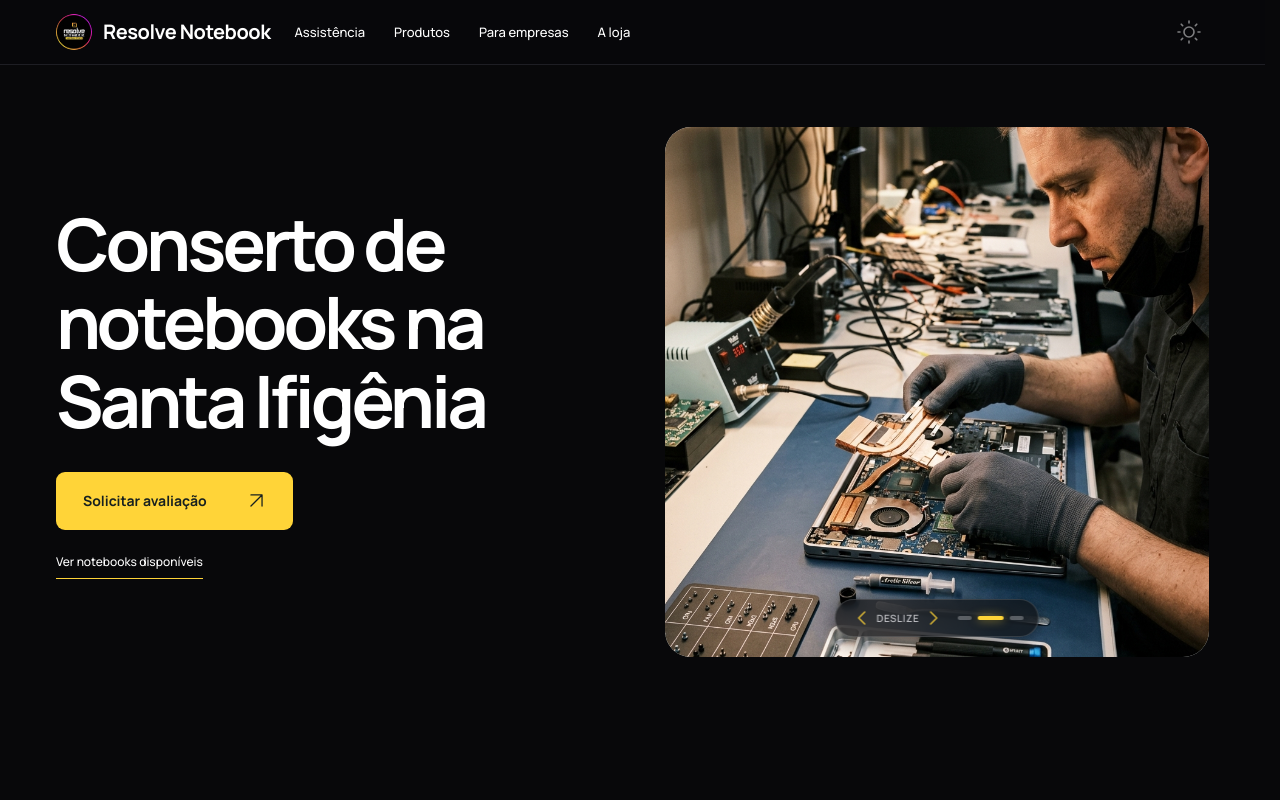
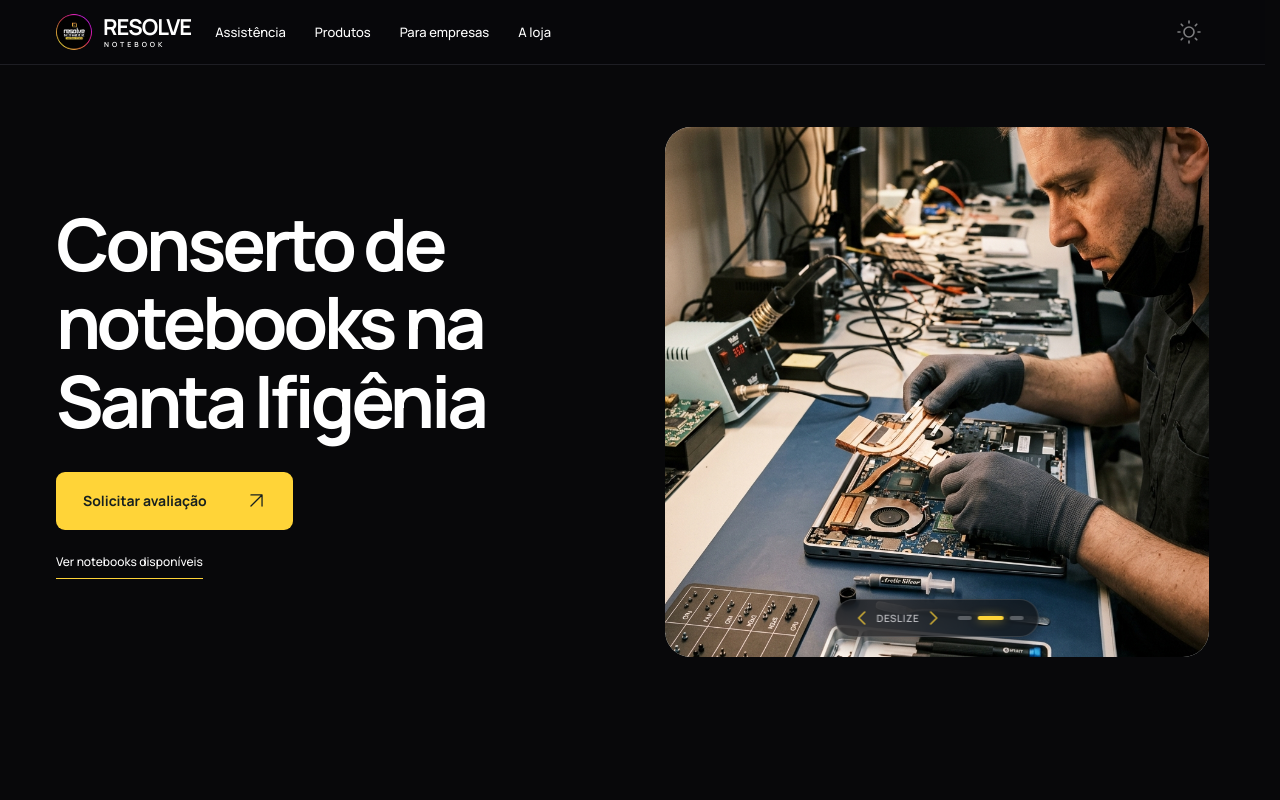
Before and after one commit to atendimentoactionsolutions-web/resolve-notebook, a React (Vite) app: page / in a window 1280 px wide. Shown: the top 800 px of the page. Built offline with nearby package versions, Linux system fonts and the light colour scheme.

Commit message:
revert: restore original RESOLVE NOTEBOOK logo branding

```diff
--- a/src/components/Admin.jsx
+++ b/src/components/Admin.jsx
@@ -474,7 +474,7 @@ export default function Admin({ onNavigate, isDark, onToggleDark }) {
           aria-label="Resolve Notebook, página inicial"
         >
           <img src="/assets/logo-original.png" alt="" width="44" height="44" />
-          <span>Resolve Notebook</span>
+          <span>RESOLVE<span className="brand-sub">NOTEBOOK</span></span>
         </a>
 
         <nav aria-label="Navegação administrativa">
--- a/src/components/Catalog.jsx
+++ b/src/components/Catalog.jsx
@@ -163,7 +163,7 @@ export default function Catalog({ onNavigate, isDark, onToggleDark }) {
             height="44"
             style={{ cursor: 'pointer' }}
           />
-          <span>Resolve Notebook</span>
+          <span>RESOLVE<span className="brand-sub">NOTEBOOK</span></span>
         </a>
 
         <nav aria-label="Navegação secundária">
--- a/src/components/Home.jsx
+++ b/src/components/Home.jsx
@@ -379,7 +379,7 @@ export default function Home({ onNavigate, isDark: propIsDark, onToggleDark }) {
               style={{ cursor: 'pointer' }}
               title="Resolve Notebook"
             />
-            <span>Resolve Notebook</span>
+            <span>RESOLVE<span className="brand-sub">NOTEBOOK</span></span>
           </a>
 
           <nav id="main-nav" className={menuOpen ? 'is-open' : ''} aria-label="Navegação principal">
@@ -767,7 +767,7 @@ export default function Home({ onNavigate, isDark: propIsDark, onToggleDark }) {
               height="44"
               style={{ cursor: 'pointer' }}
             />
-            <span>Resolve Notebook</span>
+            <span>RESOLVE<span className="brand-sub">NOTEBOOK</span></span>
           </a>
 
           <div>
```
Also changed, not shown: src/styles.css (+1 -1 lines).
